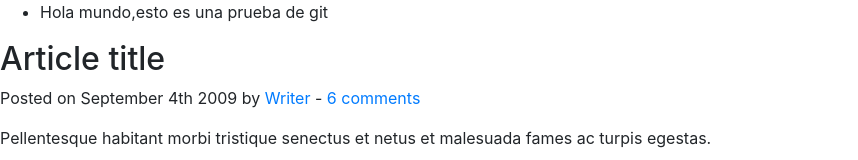
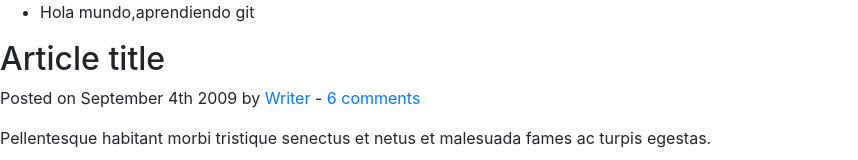
Before and after one commit to juanjecha/demo-repo2, a plain HTML site: page index.html in a window 1280 px wide. Shown: the top 160 px of the page, without its empty margins (0-858 px from the left). Drawn offline with nearby package versions, Linux system fonts and the light colour scheme.

Commit message:
modificacion al index

```diff
--- a/index.html
+++ b/index.html
@@ -17,7 +17,7 @@
 	<header>
 		<nav>
 			<ul>
-				<li>Hola mundo,esto es una prueba de git</li>
+				<li>Hola mundo,aprendiendo git</li>
 			</ul>
 		</nav>
 	</header>
```
